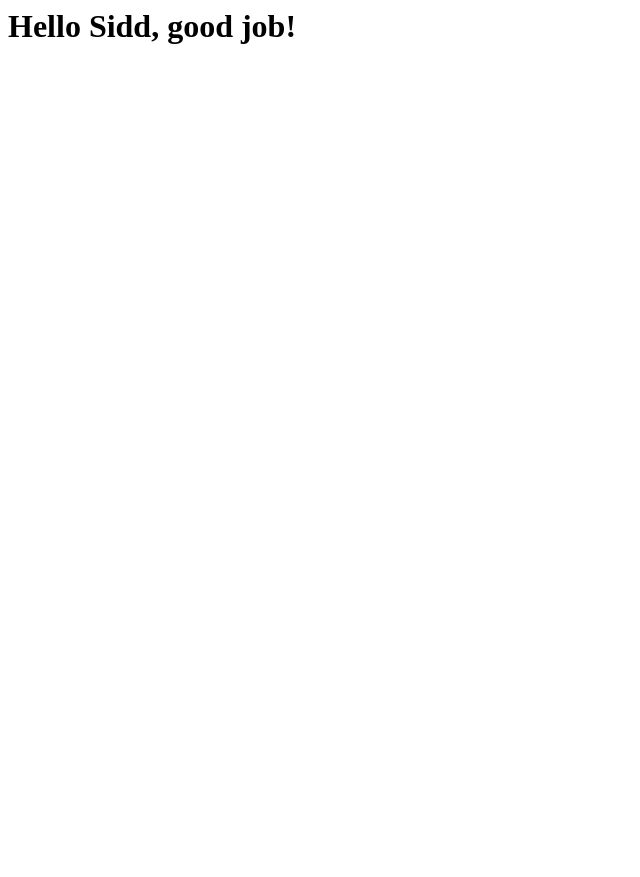
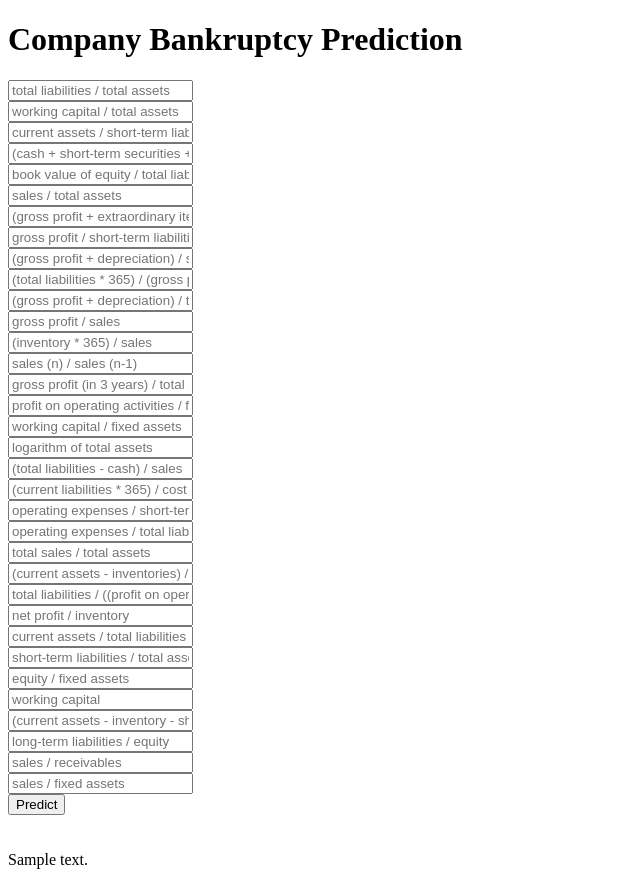
Before and after one commit to siddpatel01/capstone_bankruptcy_prediction, a Flask app: template templates/home.html in a window 1280 px wide. Shown: the whole page, without its empty margins (0-640 px from the left). Before the commit the page ends 44 px from the top, so only its background shows below. Run offline with Flask 2, Linux system fonts and the light colour scheme; the template is opened without the code that fills it: most values are stand-ins (such as "Sample title", 1, 10 or a date in 2020); parts of the project's set-up code (start-up, migrations or seed data) failed here and were passed over.

Commit message:
The web app is ready

```diff
--- a/app.py
+++ b/app.py
@@ -13,12 +13,13 @@ from sklearn.model_selection import GridSearchCV
 from sklearn.decomposition import PCA
 from sklearn.metrics import accuracy_score, precision_score, recall_score, f1_score, confusion_matrix
 from sklearn.preprocessing import StandardScaler
-
+scaler = StandardScaler()
 
 
 app=Flask(__name__)
 ## Load the Random Forest Model
 randomforestmodel=pickle.load(open('randomforestmodel.pkl','rb'))
+scalar=pickle.load(open('scaling.pkl','rb'))
 
 @app.route('/')
 def home():
--- a/templates/home.html
+++ b/templates/home.html
@@ -1,3 +1,67 @@
-<h1>
-Hello Sidd, good job!
- <h1>
+<!DOCTYPE html>
+<html >
+
+<head>
+  <meta charset="UTF-8">
+  <title>ML API</title>
+  <link href='https://fonts.googleapis.com/css?family=Pacifico' rel='stylesheet' type='text/css'>
+<link href='https://fonts.googleapis.com/css?family=Arimo' rel='stylesheet' type='text/css'>
+<link href='https://fonts.googleapis.com/css?family=Hind:300' rel='stylesheet' type='text/css'>
+<link href='https://fonts.googleapis.com/css?family=Open+Sans+Condensed:300' rel='stylesheet' type='text/css'>
+
+
+</head>
+
+<body>
+ <div class="login">
+	<h1>Company Bankruptcy Prediction</h1>
+
+     <!-- Main Input For Receiving Query to our ML -->
+    <form action="{{ url_for('predict')}}"method="post">
+        <input type="text" name="Attr1" placeholder="total liabilities / total assets" required="required" /><br>
+        <input type="text" name="Attr3" placeholder="working capital / total assets" required="required" /><br>
+        <input type="text" name="Attr4" placeholder="current assets / short-term liabilities" required="required" /><br>
+        <input type="text" name="Attr5" placeholder="(cash + short-term securities + receivables - short-term liabilities) / (operating expenses - depreciation) * 365" required="required" /><br>
+        <input type="text" name="Attr8" placeholder="book value of equity / total liabilities" required="required" /><br>
+        <input type="text" name="Attr9" placeholder="sales / total assets" required="required" /><br>
+        <input type="text" name="Attr11" placeholder="(gross profit + extraordinary items + financial expenses) / total assets" required="required" /><br>
+        <input type="text" name="Attr12" placeholder="gross profit / short-term liabilities" required="required" /><br>
+        <input type="text" name="Attr13" placeholder="(gross profit + depreciation) / sales" required="required" /><br>
+        <input type="text" name="Attr15" placeholder="(total liabilities * 365) / (gross profit + depreciation)" required="required" /><br>
+        <input type="text" name="Attr16" placeholder="(gross profit + depreciation) / total liabilities" required="required" /><br>
+        <input type="text" name="Attr19" placeholder="gross profit / sales" required="required" /><br>
+        <input type="text" name="Attr20" placeholder="(inventory * 365) / sales" required="required" /><br>
+        <input type="text" name="Attr21" placeholder="sales (n) / sales (n-1)" required="required" /><br>
+        <input type="text" name="Attr24" placeholder="gross profit (in 3 years) / total assets" required="required" /><br>
+        <input type="text" name="Attr27" placeholder="profit on operating activities / financial expenses" required="required" /><br>
+        <input type="text" name="Attr28" placeholder="working capital / fixed assets" required="required" /><br>
+        <input type="text" name="Attr29" placeholder="logarithm of total assets" required="required" /><br>
+        <input type="text" name="Attr30" placeholder="(total liabilities - cash) / sales" required="required" /><br>
+        <input type="text" name="Attr32" placeholder="(current liabilities * 365) / cost of products sold" required="required" /><br>
+        <input type="text" name="Attr33" placeholder="operating expenses / short-term liabilities" required="required" /><br>
+        <input type="text" name="Attr34" placeholder="operating expenses / total liabilities" required="required" /><br>
+        <input type="text" name="Attr36" placeholder="total sales / total assets" required="required" /><br>
+        <input type="text" name="Attr37" placeholder="(current assets - inventories) / long-term liabilities" required="required" /><br>
+        <input type="text" name="Attr41" placeholder="total liabilities / ((profit on operating activities + depreciation) * (12/365))" required="required" /><br>
+        <input type="text" name="Attr45" placeholder="net profit / inventory" required="required" /><br>
+        <input type="text" name="Attr50" placeholder="current assets / total liabilities" required="required" /><br>
+        <input type="text" name="Attr51" placeholder="short-term liabilities / total assets" required="required" /><br>
+        <input type="text" name="Attr53" placeholder="equity / fixed assets" required="required" /><br>
+        <input type="text" name="Attr55" placeholder="working capital" required="required" /><br>
+        <input type="text" name="Attr57" placeholder="(current assets - inventory - short-term liabilities) / (sales - gross profit - depreciation)" required="required" /><br>
+        <input type="text" name="Attr59" placeholder="long-term liabilities / equity" required="required" /><br>
+        <input type="text" name="Attr61" placeholder="sales / receivables" required="required" /><br>
+        <input type="text" name="Attr64" placeholder="sales / fixed assets" required="required" /><br>
+
+        <button type="submit" class="btn btn-primary btn-block btn-large">Predict</button>
+    </form>
+
+   <br>
+   <br>
+
+
+ </div>
+ {{prediction_text}}
+
+</body>
+</html>
```
Also changed, not shown: 2 other files.
